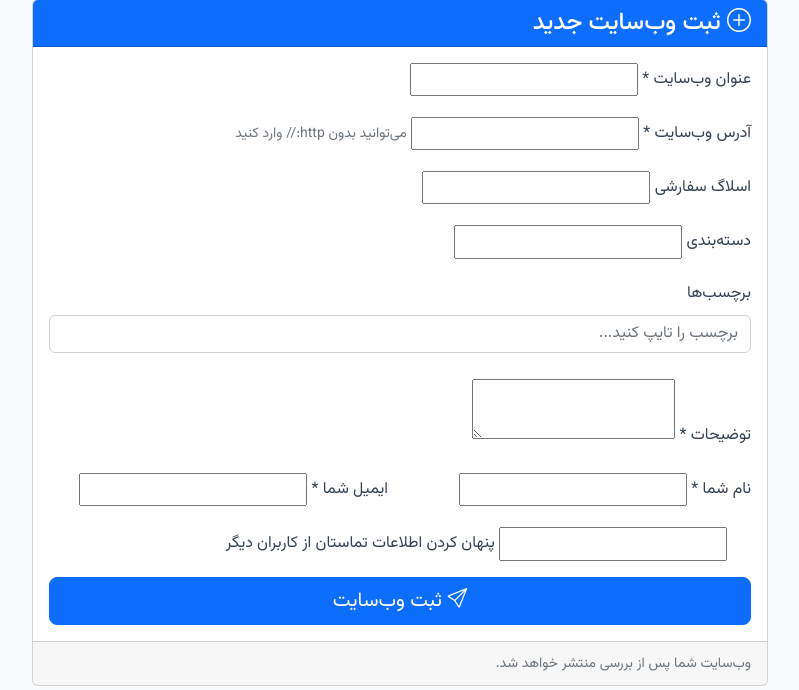
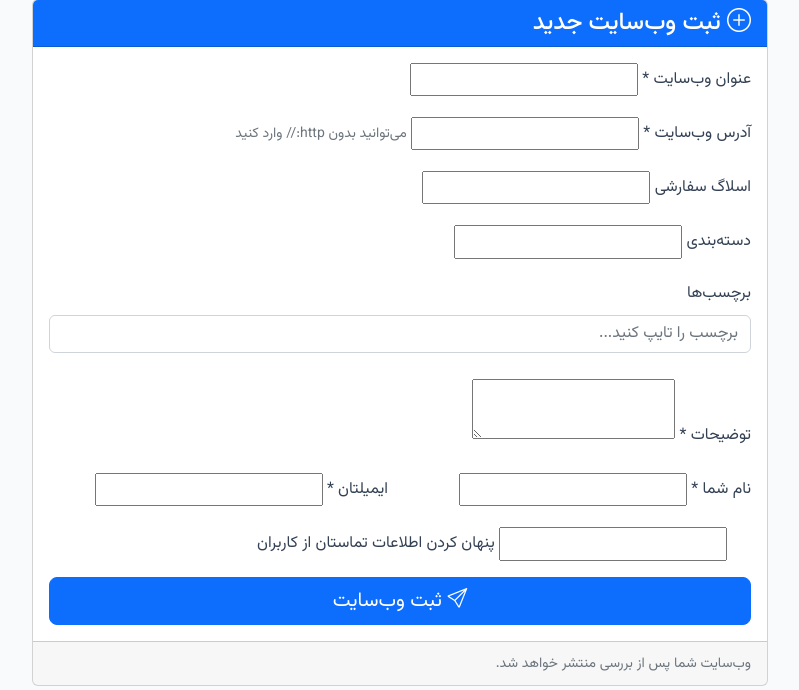
Before and after one commit to hadi-f90/webjin.ir-current, a Django app: template directory/templates/directory/submit.html in a window 1280 px wide. Shown: the part 85-775 px from the top of the page, without its empty margins (240-1039 px from the left). Run offline with Django 4.2, Linux system fonts and the light colour scheme; the template is opened without the code that fills it, so the values that code supplies are empty, except form fields; tables that the repository leaves empty hold one stand-in row (values such as "Sample post"); form fields are guessed from the names that the template uses; some libraries are stand-ins or nearby versions.

Commit message:
improving wording

```diff
--- a/directory/templates/directory/submit.html
+++ b/directory/templates/directory/submit.html
@@ -56,7 +56,7 @@
                             {{ form.owner_name }}
                         </div>
                         <div class="col-md-6 mb-3">
-                            <label class="form-label">ایمیل شما *</label>
+                            <label class="form-label">ایمیلتان *</label>
                             {{ form.owner_email }}
                         </div>
                     </div>
@@ -64,7 +64,7 @@
                     <div class="mb-3 form-check">
                         {{ form.hide_owner_info }}
                         <label class="form-check-label" for="{{ form.hide_owner_info.id_for_label }}">
-                            پنهان کردن اطلاعات تماستان از کاربران دیگر
+                            پنهان کردن اطلاعات تماستان از کاربران
                         </label>
                     </div>
 
```
